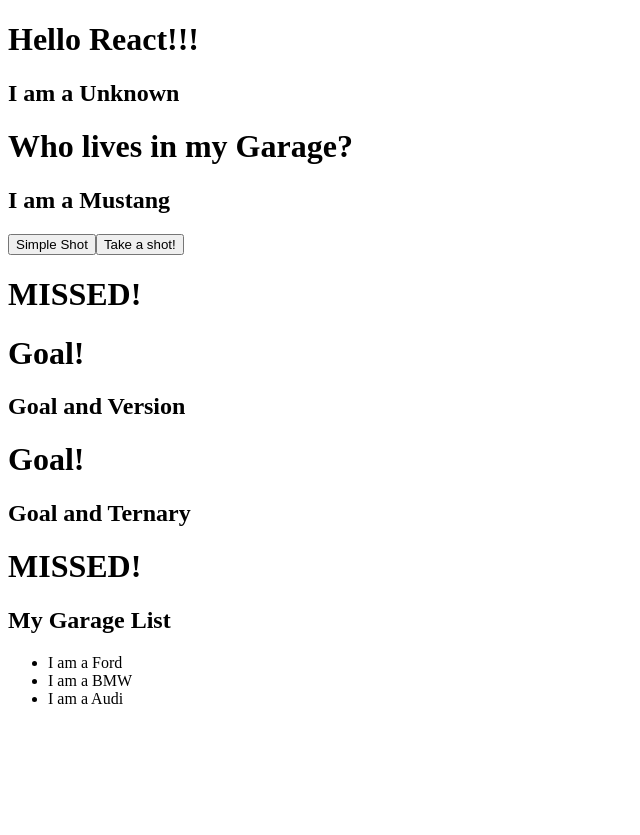
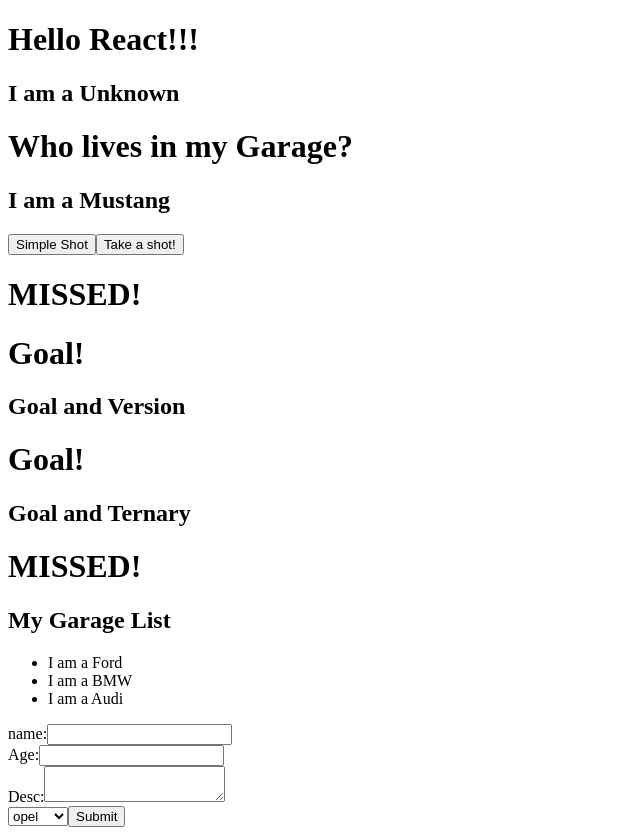
Before and after one commit to krzysztofmat/my-react-app, a React (Create React App) app: page / in a window 1280 px wide. Shown: the whole page, without its empty margins (0-640 px from the left). Before the commit the page ends 800 px from the top, so only its background shows below. Built offline with nearby package versions, Linux system fonts and the light colour scheme.

Commit message:
add form example

```diff
--- /dev/null
+++ b/src/Form.js
@@ -0,0 +1,61 @@
+import { useState } from "react";
+
+function Form() {
+  const [inputs, setInputs] = useState({});
+
+  const handleChange = (event) => {
+    const name = event.target.name;
+    const value = event.target.value;
+
+    setInputs((values) => ({ ...values, [name]: value }));
+  };
+
+  const handleSubmit = (event) => {
+    event.preventDefault();
+    console.log("inputs", inputs);
+  };
+
+  return (
+    <form onSubmit={handleSubmit}>
+      <label>
+        name:
+        <input
+          type="text"
+          name="name"
+          value={inputs.name || ""}
+          onChange={handleChange}
+        />
+      </label>
+      <br />
+      <label>
+        Age:
+        <input
+          type="number"
+          name="age"
+          value={inputs.age || ""}
+          onChange={handleChange}
+        />
+      </label>
+      <br />
+      <label>
+        Desc:
+        <textarea
+          name="desc"
+          value={inputs.desc || ""}
+          onChange={handleChange}
+        />
+      </label>
+      <br />
+      <label>
+        <select name="car" value={inputs.car} onChange={handleChange}>
+          <option>opel</option>
+          <option>toyota</option>
+          <option>honda</option>
+        </select>
+      </label>
+      <input type="submit" />
+    </form>
+  );
+}
+
+export default Form;
--- a/src/index.js
+++ b/src/index.js
@@ -8,6 +8,7 @@ import Goal from './Goal';
 import GoalAndVersion from './GoalAndVersion';
 import GoalAndTernary from './GoalAndTernary';
 import GarageList from './GarageList';
+import Form from './Form';
 
 
 const myFirstElement = <h1>Hello React!!!</h1>;
@@ -24,6 +25,7 @@ root.render(
     <GoalAndVersion isGoal={true} />
     <GoalAndTernary />
     <GarageList />
+    <Form />
   </React.StrictMode>
 );
 
```
